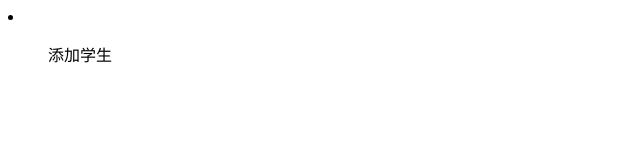
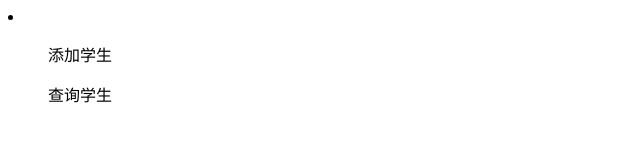
Before and after one commit to jiawen-Q/student, a plain HTML site: page index.html in a window 1280 px wide. Shown: the whole page, without its empty margins (0-640 px from the left). Drawn offline with Linux system fonts and the light colour scheme.

Commit message:
完成查询学生功能开发

```diff
--- a/index.html
+++ b/index.html
@@ -8,6 +8,7 @@
 <body>
     <li>
         <ul>添加学生</ul>
+        <ul>查询学生</ul>
     </li>
 </body>
 </html>
```
